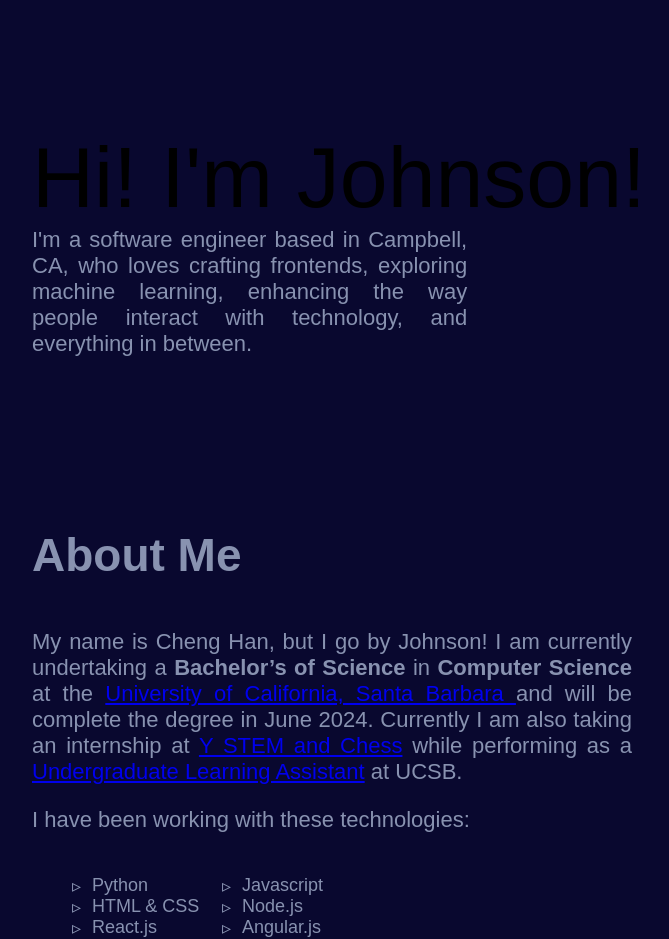
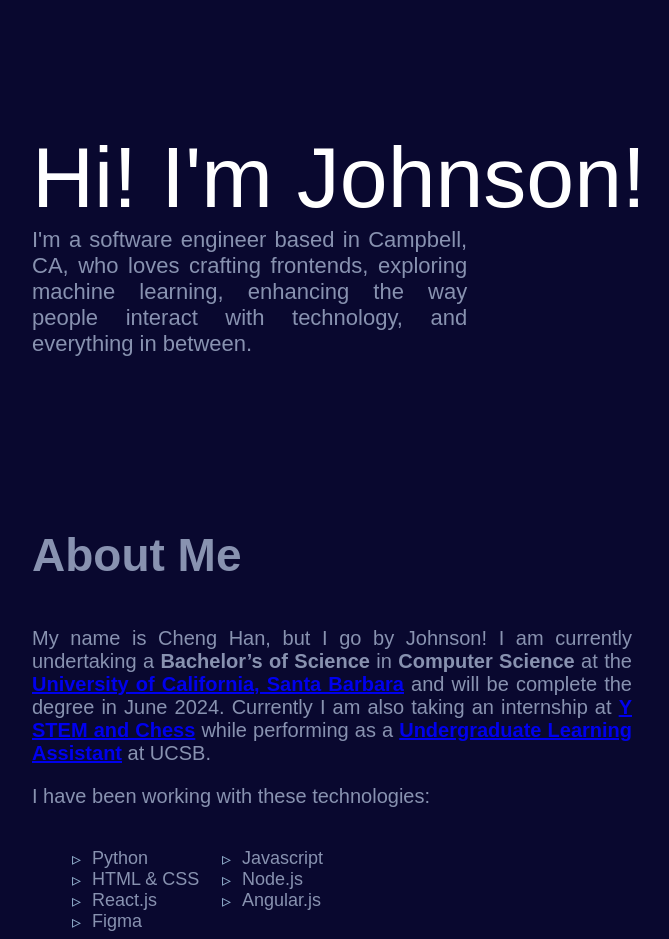
Before and after one commit to Johnsonchan105/OfficialWebsite, a React (Create React App) app in the folder my-app/: page / in a window 1280 px wide. Shown: the top 939 px of the page, without its empty margins (160-829 px from the left). Built offline with nearby package versions, Linux system fonts and the light colour scheme.

Commit message:
resume page + other

```diff
--- a/my-app/src/components/About.js
+++ b/my-app/src/components/About.js
@@ -22,8 +22,7 @@ class About extends React.Component {
             <p>
                 My name is Cheng Han, but I go by Johnson!
                 I am currently undertaking a <b>Bachelor’s of Science</b> in
-                <b> Computer Science</b> at the <a href="https://www.ucsb.edu/about">University of California, Santa Barbara </a>
-                and will be complete the degree in June 2024.
+                <b> Computer Science</b> at the <a href="https://www.ucsb.edu/about">University of California, Santa Barbara</a> and will be complete the degree in June 2024.
                 Currently I am also taking an internship at <a href="https://ystemandchess.com/about-us">Y STEM and Chess</a> while
                 performing as a <a href="https://cs.ucsb.edu/education/undergraduate/learning-assistant-program">Undergraduate Learning Assistant</a> at UCSB.
             </p>
--- a/my-app/src/styles/About.css
+++ b/my-app/src/styles/About.css
@@ -27,7 +27,7 @@
 
 .about-desc li::before {
     content: "▹    ";
-    color: var(--slate);
+    color: var(--light-navy);
     position: absolute;
     left: 0;
 }
@@ -41,7 +41,13 @@
     font-family: "NTR", sans-serif;
     color: var(--slate);
     max-width: 600px;
-    font-size: 22px;
+    font-size: 20px;
     text-align: justify;
     margin: 0;
 }
+
+.about-desc a,
+.about-desc b {
+    font-size: 20px;
+    font-weight: bold;
+}
--- a/my-app/src/styles/Global.css
+++ b/my-app/src/styles/Global.css
@@ -1,4 +1,9 @@
 :root {
     --dark-navy: #09082F;
     --slate: #8892b0;
+    --white: #FFFFFF;
+    --light-gray: #D9D9D9;
+    --txt-gray: #94ACB4;
+    --bright-blue: #068FFF;
+    --light-navy: #8EABC9;
 }
--- a/my-app/src/styles/Intro.css
+++ b/my-app/src/styles/Intro.css
@@ -9,6 +9,7 @@
 .intro-title {
     font-family: "NTR", sans-serif;
     font-size: 86px;
+    color: var(--white);
 }
 
 .intro-desc {
```
Also changed, not shown: my-app/src/components/Resume.js (added, +14 -0 lines), 1 other file (tests, documents, lock files or other folders).
